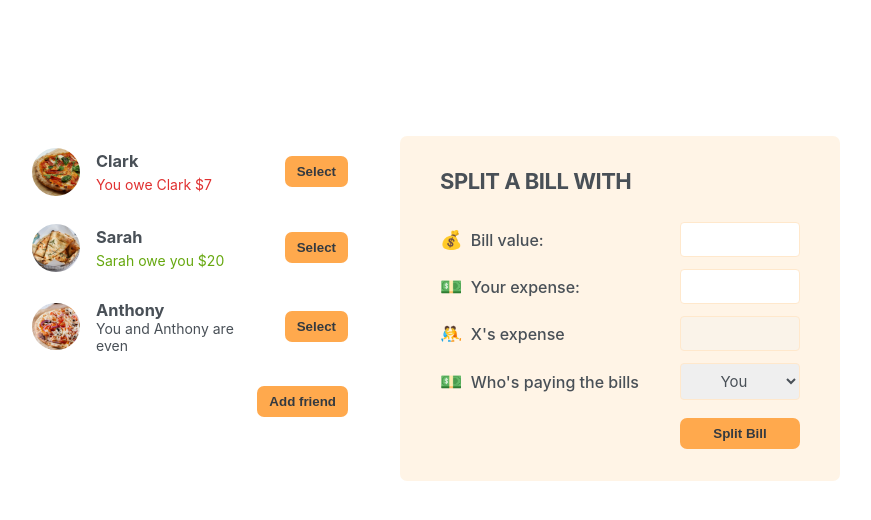
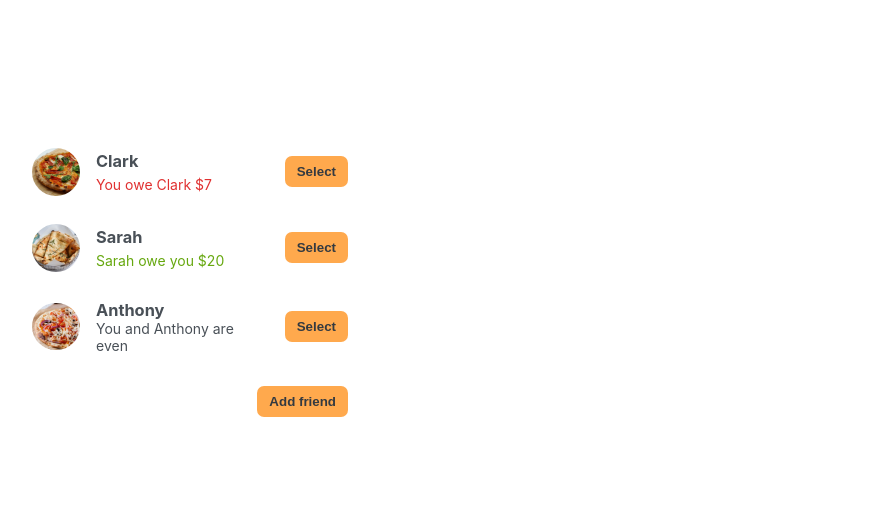
Before and after one commit to durudaniel/eat-n-split, a React (Vite) app in the folder eat-n-spli/: page / in a window 1280 px wide. Shown: the top 520 px of the page, without its empty margins (210-1081 px from the left). Built offline with nearby package versions, Linux system fonts and the light colour scheme.

Commit message:
Creating a jsx that allows each user to split bills among themselves

```diff
--- a/eat-n-spli/src/App.css
+++ b/eat-n-spli/src/App.css
@@ -70,7 +70,7 @@ body {
 
 .selected,
 .sidebar li:hover {
-  background-color: var(--color-lightest);
+  background-color: var(--color-light);
 }
 
 .sidebar li img {
@@ -113,7 +113,7 @@ form {
   align-items: center;
   gap: 1.2rem;
 
-  background-color: var(--color-lightest);
+  background-color: var(--color-light);
   border-radius: 7px;
 }
 
--- a/eat-n-spli/src/App.jsx
+++ b/eat-n-spli/src/App.jsx
@@ -22,6 +22,7 @@ function Button({ children, onClick }) {
 export default function App() {
   const [showAddFriend, setShowAddFriend] = useState(false);
   const [friends, setFriends] = useState(initialFriends);
+  const [selectedFriend, setSelectedFriend] = useState(null);
 
   function handleAddFriend(friend) {
     setFriends((friends) => [...friends, friend]);
@@ -33,21 +34,33 @@ export default function App() {
     setShowAddFriend((showAdd) => !showAdd);
   }
 
+  function handleSelection(friend) {
+    setSelectedFriend((selected) => (selected === friend ? null : friend));
+
+    setShowAddFriend(false);
+  }
+
   return (
     <div className="app">
       <div className="sidebar">
-        <FriendsList friend={friends} />
+        <FriendsList
+          friend={friends}
+          onSelection={handleSelection}
+          selectedFriend={selectedFriend}
+        />
+
         {showAddFriend && <FormAddFriend onAddFriend={handleAddFriend} />}
+
         <Button onClick={onShowAdd}>
           {!showAddFriend ? "Add friend" : "Close"}
         </Button>
       </div>
-      <FormSplitBill />
+      {selectedFriend && <FormSplitBill selectedFriend={selectedFriend} />}
     </div>
   );
 }
 
-function FriendsList({ friend }) {
+function FriendsList({ friend, onSelection, selectedFriend }) {
   return (
     <div>
       <ul>
@@ -56,6 +69,8 @@ function FriendsList({ friend }) {
             friend={friend.name}
             image={friend.image}
             balance={friend.balance}
+            onSelection={onSelection}
+            selectedFriend={selectedFriend}
             key={friend.id}
           />
         ))}
@@ -64,10 +79,12 @@ function FriendsList({ friend }) {
   );
 }
 
-function Friends({ friend, image, balance, children }) {
+function Friends({ friend, image, balance, onSelection, selectedFriend }) {
+  const isSelected = selectedFriend === friend;
+
   return (
     <div>
-      <li>
+      <li className={isSelected ? "selected" : ""}>
         <img src={image} alt={friend} />
         <h3>{friend}</h3>
         {balance < 0 && (
@@ -81,7 +98,9 @@ function Friends({ friend, image, balance, children }) {
           </p>
         )}
         {balance === 0 && <p className="none">You and {friend} are even</p>}
-        <Button>Select</Button>
+        <Button onClick={() => onSelection(friend)}>
+          {isSelected ? "Close" : "Select"}
+        </Button>
       </li>
     </div>
   );
@@ -131,24 +150,36 @@ function FormAddFriend({ onAddFriend }) {
   );
 }
 
-function FormSplitBill() {
+function FormSplitBill({ selectedFriend }) {
+  const [bill, setBill] = useState("");
+  const [paidByUser, setPaidByUser] = useState("");
+  const [whoPays, setWhoPays] = useState("friend");
+
   return (
     <form className="form-split-bill">
-      <h2>Split a bill with</h2>
+      <h2>Split a bill with {selectedFriend}</h2>
 
       <label>💰 Bill value:</label>
-      <input type="text" />
+      <input
+        type="text"
+        value={bill}
+        onChange={(e) => setBill(+e.target.value)}
+      />
 
       <label>💵 Your expense:</label>
-      <input type="text" />
+      <input
+        type="text"
+        value={paidByUser}
+        onChange={(e) => setPaidByUser(+e.target.value)}
+      />
 
-      <label>🤼 X's expense</label>
+      <label>🤼 {selectedFriend}'s expense</label>
       <input type="text" disabled />
 
       <label>💵 Who's paying the bills</label>
-      <select>
+      <select value={whoPays} onChange={(e) => setWhoPays(e.target.value)}>
         <option value="you">You</option>
-        <option value="friend">friend</option>
+        <option value="friend">{selectedFriend}</option>
       </select>
 
       <Button>Split Bill</Button>
```
